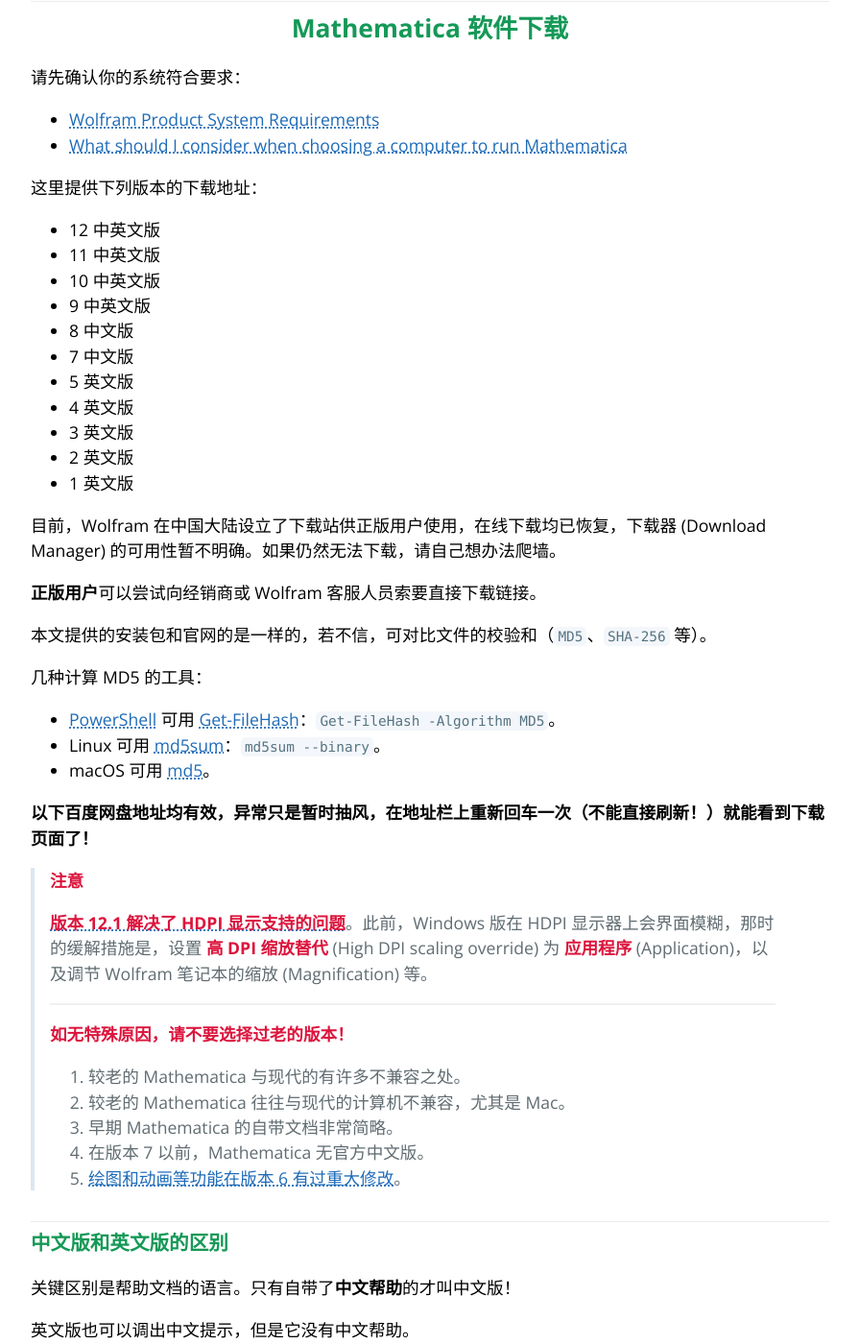
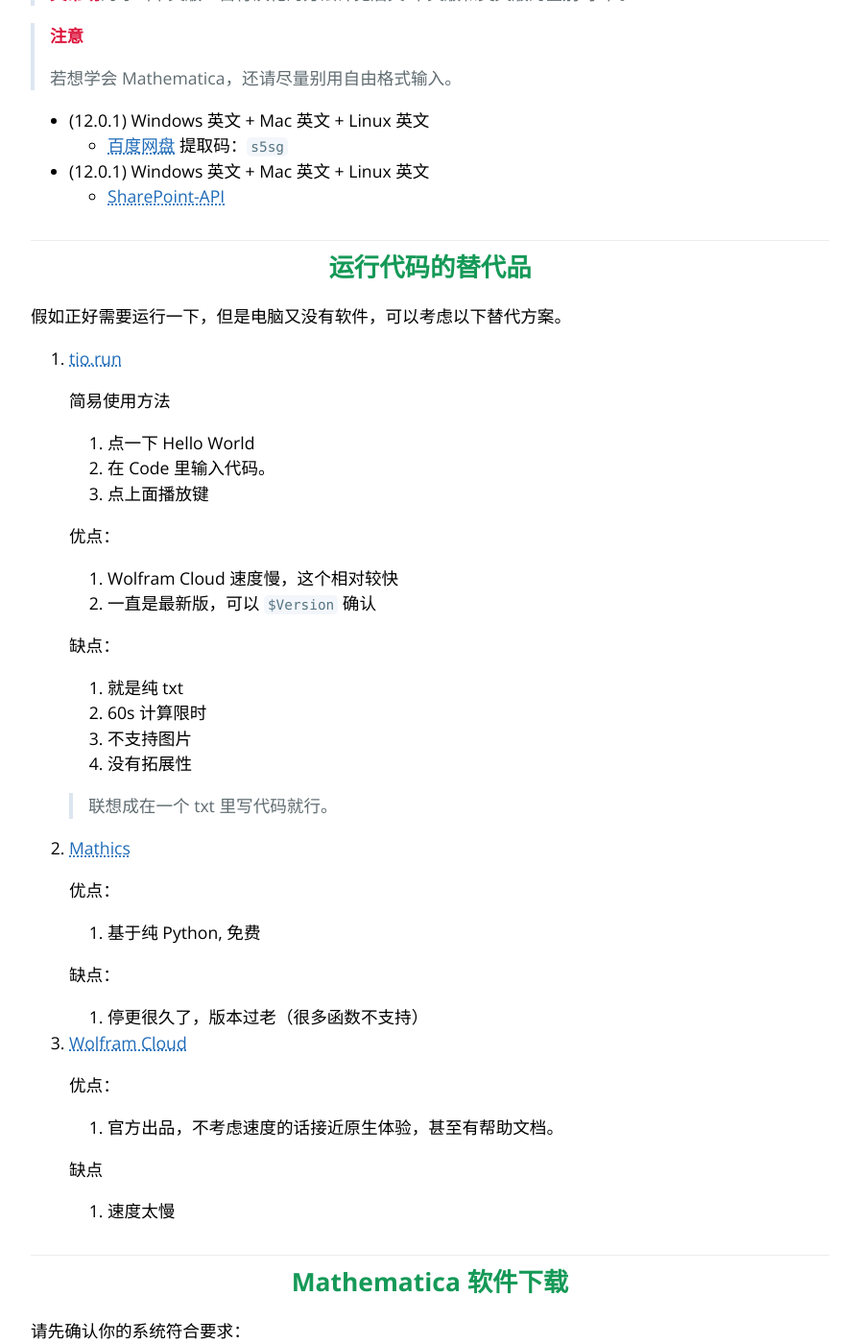
Before and after one commit to TieBaMma/InstallTutorial, a Jekyll site: the page built from index.md, in a window 1280 px wide and 1400 px high, scrolled down 3055 px. Shown: the whole window at 96% size, without its empty margins (192-1087 px from the left). Built offline with Jekyll 4.4.1, drawn with Linux system fonts in a browser that asks for light colours; some of the changed text lies outside the part shown.

Commit message:
增加了 Wolfram 学生大使和运行代码的替代产品的部分 (#58)
* Update index.md

* Update index.md

```diff
--- a/index.md
+++ b/index.md
@@ -14,6 +14,18 @@
 购买方法的一些介绍： <http://tieba.baidu.com/p/2570976088>
 
 此外，通过代理商购买也是一个可行渠道，具体商家这里就不提了，请各位善用搜索引擎。
+
+---
+
+如果不想付钱也想用学生版而学校也没买，可以考虑参加 [wolfram 的学生大使项目](https://www.wolfram.com/company/careers/ambassador/index.html.zh?footer=lang)。
+
+可以获得的：wolfram 系列产品全解锁。（Wolfram One，Wolfram Alpha Pro）
+
+需要做的：
+
+1. 准备一份简单的简历。
+2. 会有个面试，是中文面试。
+3. 每个月填表汇报做了什么。比如写文章，录教程。
 
 ---
 
@@ -95,6 +107,52 @@
 
 * (12.0.1) Windows 英文 + Mac 英文 + Linux 英文
   * [SharePoint-API](https://mmamirror.herokuapp.com/WolframAlpha%20Notebook/12.0.1.0/)
+
+## 运行代码的替代品
+
+假如正好需要运行一下，但是电脑又没有软件，可以考虑以下替代方案。
+
+1. [tio.run](https://tio.run/#mathematica)
+
+    简易使用方法
+
+    1. 点一下 Hello World
+    2. 在 Code 里输入代码。
+    3. 点上面播放键
+
+    优点：
+
+    1. Wolfram Cloud 速度慢，这个相对较快
+    2. 一直是最新版，可以 `$Version` 确认
+
+    缺点：
+
+    1. 就是纯 txt
+    2. 60s 计算限时
+    3. 不支持图片
+    4. 没有拓展性
+
+    > 联想成在一个 txt 里写代码就行。
+
+2. [Mathics](https://mathics.github.io/)
+
+    优点：
+
+    1. 基于纯 Python, 免费
+
+    缺点：
+
+    1. 停更很久了，版本过老（很多函数不支持）
+
+3. [Wolfram Cloud](https://www.wolframcloud.com/)
+
+    优点：
+
+    1. 官方出品，不考虑速度的话接近原生体验，甚至有帮助文档。
+
+    缺点
+
+    1. 速度太慢
 
 ## Mathematica 软件下载
 
```
